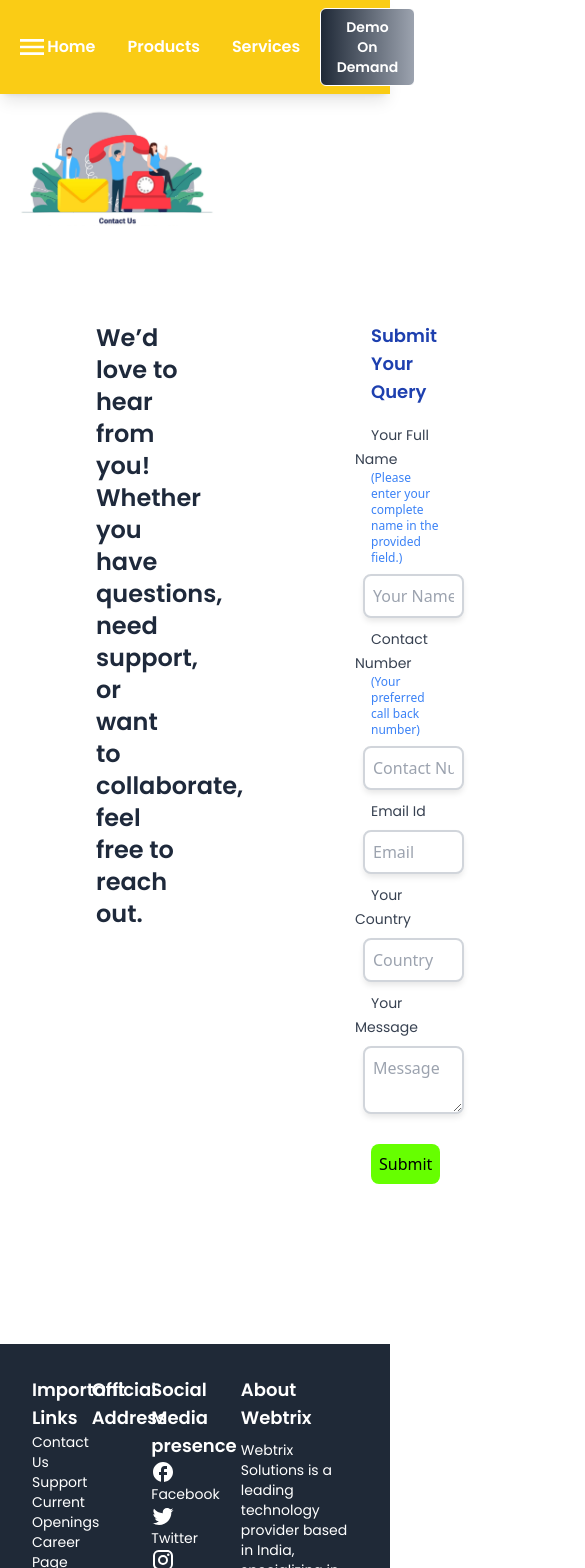
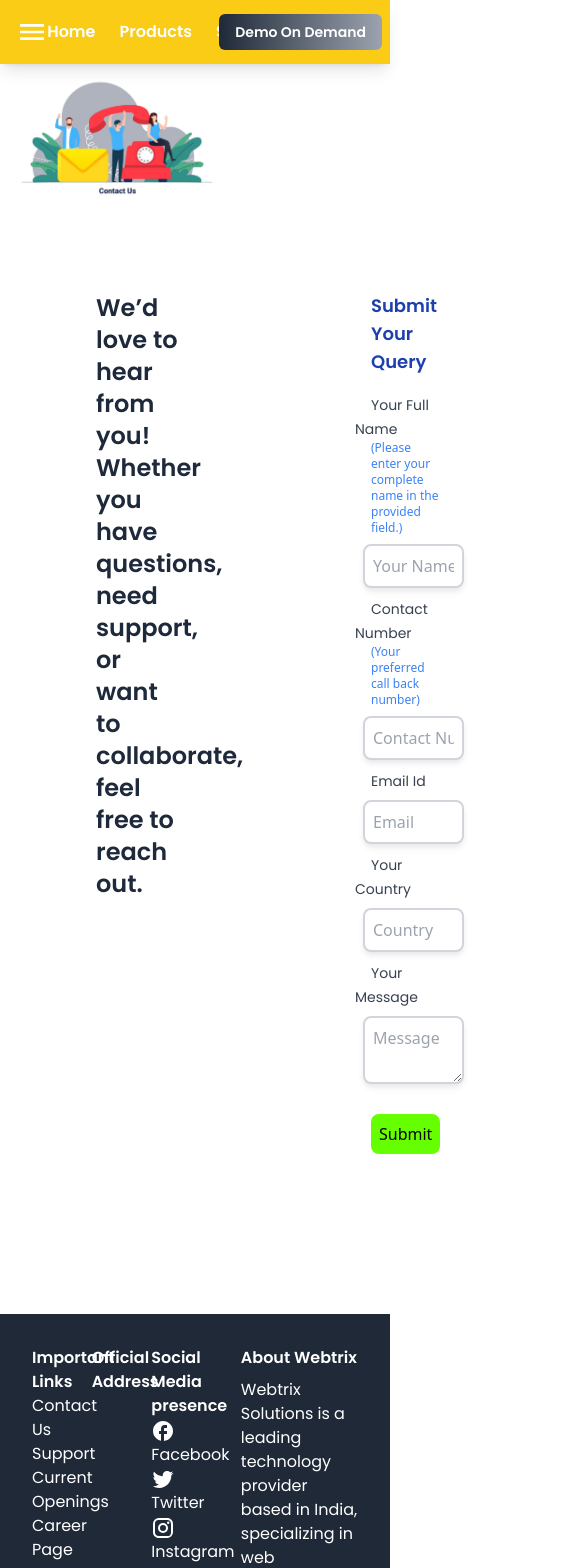
Before and after one commit to ashishkr26/webtrix, a React (Create React App) app: page /contact-us in a window 390 px wide. Shown: the top 1568 px of the page, 585 px wide, since content can reach past the window. Built offline with nearby package versions, Linux system fonts and the light colour scheme.

Commit message:
reponsivness in header and others

```diff
--- a/src/components/Footer.js
+++ b/src/components/Footer.js
@@ -16,8 +16,8 @@ const Footer = () => {
     <>
       <div className="bg-gray-800 h-96 mt-16 text-white grid grid-cols-12 font-poppins p-4">
         <div className="p-4 col-span-2">
-          <span className="text-lg font-semibold">Important Links</span>
-          <ul className="text-sm">
+          <span className="lg:text-lg md:text-sm sm:text-xs xs:text-xs font-semibold">Important Links</span>
+          <ul className="lg:text-sm md:text-xs sm:text-xs">
             <li className="hover:scale-105 transition-all ease-in-out">Contact Us</li>
             <li className="hover:scale-105 transition-all ease-in-out">Support</li>
             <li className="hover:scale-105 transition-all ease-in-out">Current Openings</li>
@@ -25,12 +25,12 @@ const Footer = () => {
           </ul>
         </div>
 
-        <div className="p-4 col-span-2 font-semibold text-lg">
+        <div className="p-4 col-span-2 font-semibold lg:text-lg md:text-sm sm:text-xs xs:text-xs">
           Official Address
         </div>
         <div className="p-4 col-span-3 ">
-          <span className="font-semibold text-lg">Social Media presence</span>
-          <ul className="text-sm">
+          <span className="font-semibold lg:text-lg md:text-sm sm:text-xs xs:text-xs">Social Media presence</span>
+          <ul className="lg:text-sm md:text-xs sm:text-xs">
             <li className="hover:scale-105 transition-all ease-in-out">
               <FacebookOutlinedIcon /> Facebook
             </li>
@@ -60,8 +60,8 @@ const Footer = () => {
           </ul>
         </div>
         <div className="p-4 col-span-5">
-          <h2 className="font-semibold text-lg">About Webtrix</h2>
-          <p className="text-sm py-2">
+          <h2 className="font-semibold lg:text-lg md:text-sm sm:text-xs xs:text-xs">About Webtrix</h2>
+          <p className="lg:text-sm md:text-xs sm:text-xs py-2">
             Webtrix Solutions is a leading technology provider based in India,
             specializing in web development, software development, mobile app
             development, and digital marketing. Focused on empowering SMEs,
@@ -73,7 +73,7 @@ const Footer = () => {
           </p>
         </div>
       </div>
-      <div className="h-10 bg-yellow-600  flex justify-center items-center font-poppins  text-gray-50 ">
+      <div className="h-10 bg-yellow-600  flex justify-center items-center font-poppins lg:text-base md:text-sm sm:text-xs xs:text-xs   text-gray-50 ">
         © 2024 Webtrix Solutions. All rights reserved.
       </div>
     </>
--- a/src/components/Header.js
+++ b/src/components/Header.js
@@ -15,7 +15,7 @@ const Header = () => {
   };
 
   return (
-    <div className="font-poppins bg-yellow-400 text-white p-2 shadow-lg grid grid-flow-col grid-cols-12 justify-between items-center sticky top-0 z-20">
+    <div className="font-poppins bg-yellow-400 text-white p-2 shadow-lg grid grid-flow-col grid-cols-12  justify-between items-center sticky top-0 z-20">
       {/* Left Menu */}
       <div
         onClick={handleToggleMenu}
@@ -27,8 +27,8 @@ const Header = () => {
           <MenuIcon sx={{ fontSize: 32 }} />
         )}
       </div>
-      <div className="col-span-9">
-        <ul className="flex items-center font-semibold space-x-4">
+      <div className="col-span-7 flex">
+        <ul className="flex  items-center font-semibold space-x-2 lg:text-base md:text-sm sm:text-sx xs:text-xs">
           <Link to="/">
             <li className="p-2 hover:scale-110 transition-all duration-300 ease-in-out">
               Home
@@ -48,21 +48,21 @@ const Header = () => {
             </li>
           </Link>
           {/* Search Input */}
-          <li className="px-4">
-            <input
-              className="lg:w-[500px] md:w-56 sm:w-32 p-2 rounded-full text-gray-800 font-light text-sm md:text-base"
-              type="text"
-              placeholder="Search"
-              ref={searchText}
-            />
-          </li>
         </ul>
+        <div className="px-4">
+          <input
+            className="hidden lg:block lg:w-[500px] md:w-56  p-2 rounded-full text-gray-800 font-light text-sm md:text-base"
+            type="text"
+            placeholder="Search"
+            ref={searchText}
+          />
+        </div>
       </div>
 
       {/* Right Button */}
-      <div className="col-span-2">
+      <div className="col-span-4  flex justify-end  ">
         <Link to="quote-on-demand">
-          <button className="bg-gradient-to-r from-gray-800 to-gray-400 text-sm md:text-base px-4 py-2 rounded-md border border-white font-semibold hover:scale-105 transition-all duration-300 ease-in-out">
+          <button className="lg:text-base md:text-sm sm:text-sx xs:text-xs bg-gradient-to-r from-gray-800 to-gray-400 text-sm  px-4 py-2 rounded-md  font-semibold hover:scale-105 transition-all duration-300 ease-in-out whitespace-nowrap text-center">
             Demo On Demand
           </button>
         </Link>
--- a/src/components/HomeCarousel.js
+++ b/src/components/HomeCarousel.js
@@ -19,7 +19,7 @@ const HomeCarousel = () => {
       <Slider {...settings}>
         <div>
           <img
-            className="h-32"
+            className="lg:h-32 md:h-24 sm:h-16 xs:h-12"
             src="https://upload.wikimedia.org/wikipedia/commons/thumb/6/61/HTML5_logo_and_wordmark.svg/800px-HTML5_logo_and_wordmark.svg.png"
             alt="html"
           />
@@ -27,7 +27,7 @@ const HomeCarousel = () => {
 
         <div>
           <img
-            className="h-32"
+            className="lg:h-32 md:h-24 sm:h-16 xs:h-12"
             src="https://1000logos.net/wp-content/uploads/2020/09/CSS-Logo-2011.png"
             alt="css"
           />
@@ -35,7 +35,7 @@ const HomeCarousel = () => {
 
         <div>
           <img
-            className="h-32"
+            className="lg:h-32 md:h-24 sm:h-16 xs:h-12"
             alt="javascript"
             src="https://media.licdn.com/dms/image/v2/D4E12AQFfe1nZbaWdMw/article-cover_image-shrink_720_1280/article-cover_image-shrink_720_1280/0/1698604163003?e=1740009600&v=beta&t=9vkuUh1_60n4AhwaGm57oLtst5z5rxgxp2zQfBfpfCw"
           />
@@ -43,7 +43,7 @@ const HomeCarousel = () => {
 
         <div>
           <img
-            className="h-32"
+            className="lg:h-32 md:h-24 sm:h-16 xs:h-12"
             src="https://upload.wikimedia.org/wikipedia/commons/thumb/4/47/React.svg/375px-React.svg.png"
             alt=" React"
           />
@@ -51,14 +51,14 @@ const HomeCarousel = () => {
 
         <div>
           <img
-            className="h-32"
+            className="lg:h-32 md:h-24 sm:h-16 xs:h-12"
             src="https://upload.wikimedia.org/wikipedia/commons/d/d9/Node.js_logo.svg"
             alt="Nodejs"
           />
         </div>
         <div>
           <img
-            className="h-32"
+            className="lg:h-32 md:h-24 sm:h-16 xs:h-12"
             src="https://www.opc-router.de/wp-content/uploads/2021/03/mongodb_thumbnail.png"
             alt="mongodb"
           />
@@ -66,7 +66,7 @@ const HomeCarousel = () => {
 
         <div>
           <img
-            className="h-32"
+            className="lg:h-32 md:h-24 sm:h-16 xs:h-12"
             src="https://encrypted-tbn0.gstatic.com/images?q=tbn:ANd9GcSeupVmJCFQYxMueCMJ2hEGBPE9-RNbtRg7cQ&s"
             alt="nextjs"
           />
@@ -74,7 +74,7 @@ const HomeCarousel = () => {
 
         <div>
           <img
-            className="h-32"
+            className="lg:h-32 md:h-24 sm:h-16 xs:h-12"
             alt="slide-7"
             src="https://adware-technologies.s3.amazonaws.com/uploads/technology/thumbnail/20/express-js.png"
           />
--- a/src/components/MainContainer.js
+++ b/src/components/MainContainer.js
@@ -13,12 +13,12 @@ const MainContainer = () => {
       }}
       className=" p-2 flex flex-col w-auto items-start bg-gray-50 font-poppins"
     >
-      <div className="p-2 m-2 bg-yellow-400 rounded-r-full lg:h-16 md:h-12 sm:h-16 hover:scale-105 transition-all ease-in-out">
+      <div className="p-2 m-2 bg-yellow-400 rounded-r-full lg:h-16 md:h-14 sm:h-12 xs:h-10 hover:scale-105 transition-all ease-in-out">
         <span className="bg-gray-700 relative top-2 p-2 lg:text-2xl md:text-base sm:text-sm rounded-r-full font-semibold text-white hover:bg-gray-800">
           Empower Your Business with Our IT Solutions
         </span>
       </div>
-      <div className="p-2 m-2 bg-yellow-400 rounded-r-full lg:h-16 sm:h-12 hover:scale-105 transition-all ease-in-out">
+      <div className="p-2 m-2 bg-yellow-400 rounded-r-full lg:h-16 md:h-14 sm:h-12 xs:h-10 hover:scale-105 transition-all ease-in-out">
         <Link to="/web-developement-service">
           <span className="bg-gray-700 relative top-2 p-2 lg:text-2xl md:text-base sm:text-sm rounded-r-full font-semibold text-white hover:bg-gray-800 ">
             <span className="relative -top-1">
@@ -28,7 +28,7 @@ const MainContainer = () => {
           </span>
         </Link>
       </div>
-      <div className="p-2 m-2 bg-yellow-400 rounded-r-full lg:h-16 sm:h-12 hover:scale-105 transition-all ease-in-out">
+      <div className="p-2 m-2 bg-yellow-400 rounded-r-full lg:h-16 md:h-14 sm:h-12 xs:h-10 hover:scale-105 transition-all ease-in-out">
         <Link to="/web-management-service">
           <span className="bg-gray-700 relative top-2 p-2 lg:text-2xl md:text-base sm:text-sm rounded-r-full font-semibold text-white hover:bg-gray-800">
             <span className="relative -top-1">
@@ -38,7 +38,7 @@ const MainContainer = () => {
           </span>
         </Link>
       </div>
-      <div className="p-2 m-2 bg-yellow-400 rounded-r-full lg:h-16 sm:h-12 hover:scale-105 transition-all ease-in-out">
+      <div className="p-2  m-2 bg-yellow-400 rounded-r-full lg:h-16 md:h-14 sm:h-12 xs:h-10 hover:scale-105 transition-all ease-in-out">
         <span className="bg-gray-700 relative top-2 p-2 lg:text-2xl md:text-base sm:text-sm rounded-r-full font-semibold text-white hover:bg-gray-800">
           <span className="relative -top-1">
             <AutoAwesomeMotionTwoToneIcon />
@@ -46,7 +46,7 @@ const MainContainer = () => {
           SEO - Search Engine Optimization
         </span>
       </div>
-      <div className="p-2 m-2 bg-yellow-400 rounded-r-full lg:h-16 sm:h-12 hover:scale-105 transition-all ease-in-out">
+      <div className="p-2 m-2 bg-yellow-400 rounded-r-full lg:h-16 md:h-14 sm:h-12 xs:h-10 hover:scale-105 transition-all ease-in-out">
         <Link to="/mobile-app-service">
           <span className="bg-gray-700 relative top-2 p-2 lg:text-2xl md:text-base sm:text-sm rounded-r-full font-semibold text-white hover:bg-gray-800">
             <span className="relative -top-1">
```
